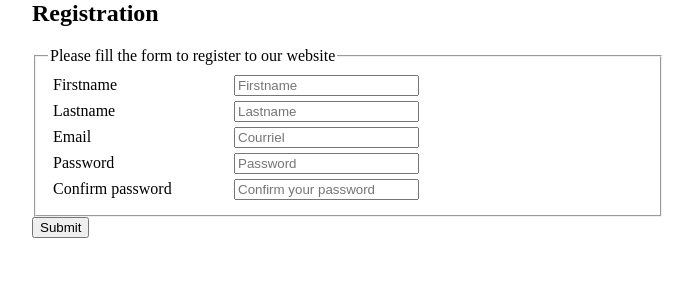
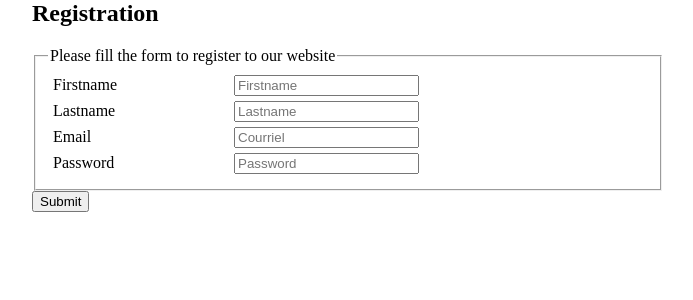
Before and after one commit to 9annas/flightbooking, a PHP site: page /inscription.php in a window 1280 px wide. Shown: the part 20-320 px from the top of the page, without its empty margins (292-985 px from the left). Run offline with PHP 8.4, Linux system fonts and the light colour scheme.

Commit message:
removed the confirm input because it won't be really needed (also won't work as intended).

```diff
--- a/inscription.php
+++ b/inscription.php
@@ -20,11 +20,6 @@ $validation = array(
         'is_valid' => false,
         'value' => null,
         'err_msg' => 'Password must have at least 5 characters',
-    ),
-    'confirm' => array(
-        'is_valid' => false,
-        'value' => null,
-        'err_msg' => 'The password doesn\'t match',
     ),
 );
 
@@ -49,15 +44,11 @@ if($en_post){
 
 
     //Password
-    $validation['age']['value'] = filter_input(INPUT_POST, 'pwd', FILTER_SANITIZE_STRING);
+    $validation['pwd']['value'] = filter_input(INPUT_POST, 'pwd', FILTER_SANITIZE_STRING);
     //Minimum 5 characters
     $validation['pwd']['is_valid'] = strlen($validation['pwd']['value']) >= 5;
 
 
-    //Password confirm
-    $validation['age']['value'] = filter_input(INPUT_POST, 'pwd', FILTER_SANITIZE_STRING);
-    //the passwords must be identical
-    $validation['confirm']['is_valid'] = $validation['confirm']['value'] === $validation['pwd']['value'];
 
 
 }
@@ -155,19 +146,7 @@ if($form_valide){
                 ?>
             </div>
 
-            <div>
-                <label for="confirm">Confirm password</label>
-                <input type="password" name="confirm" id="email" placeholder="Confirm your password"
-                       class="<?= $en_post && !$validation['confirm']['is_valid'] ? 'invalide' : '' ?>"
-                       value="<?= $en_post ? $validation['confirm']['value'] : '' ?>"
-                />
 
-                <?php if($en_post && !$validation['confirm']['is_valid']){
-                    echo '<span>' . $validation['confirm']['err_msg'] . '</span>';
-                }
-
-                ?>
-            </div>
 
         </fieldset>
         <input type="submit" value="Submit">
```
